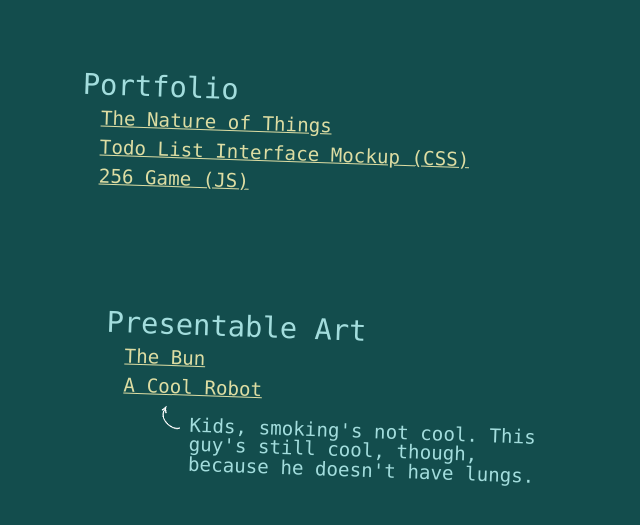
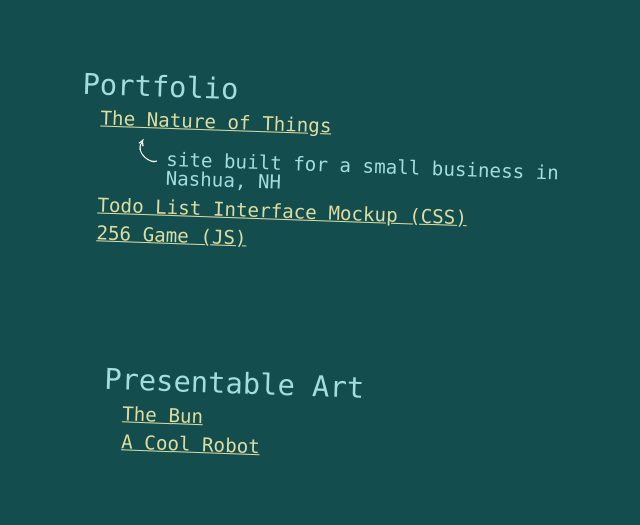
Before and after one commit to nufftenthousand/nufftenthousand.github.io, a plain HTML site: page index.html in a window 1280 px wide. Shown: the part 255-780 px from the top of the page, without its empty margins (337-977 px from the left). Drawn offline with Linux system fonts and the light colour scheme.

Commit message:
explains TNOT site

```diff
--- a/index.html
+++ b/index.html
@@ -37,6 +37,7 @@
     <h2>Portfolio</h2>
     <ul>
       <li><a href="http://tnotgroup.com/" target="_blank">The Nature of Things</a></li>
+        <li class="pointer">site built for a small business in Nashua, NH</li>
       <li><a href="portfolio/todo/index.html" target="_blank">Todo List Interface Mockup (CSS)</a></li>
       <li><a href="portfolio/256/index.html" target="_blank">256 Game (JS)</a></li>
     </ul>
@@ -46,7 +47,6 @@
       <ul>
         <li><a href="img/thebun.jpg" target="_blank">The Bun</a></li>
         <li><a href="img/coolrobot.jpg" target="_blank">A Cool Robot</a></li>
-        <li class="pointer">Kids, smoking's not cool. This guy's still cool, though, because he doesn't have lungs.</li>
       </ul>
     </div>
     <div class="vast"></div>
```
